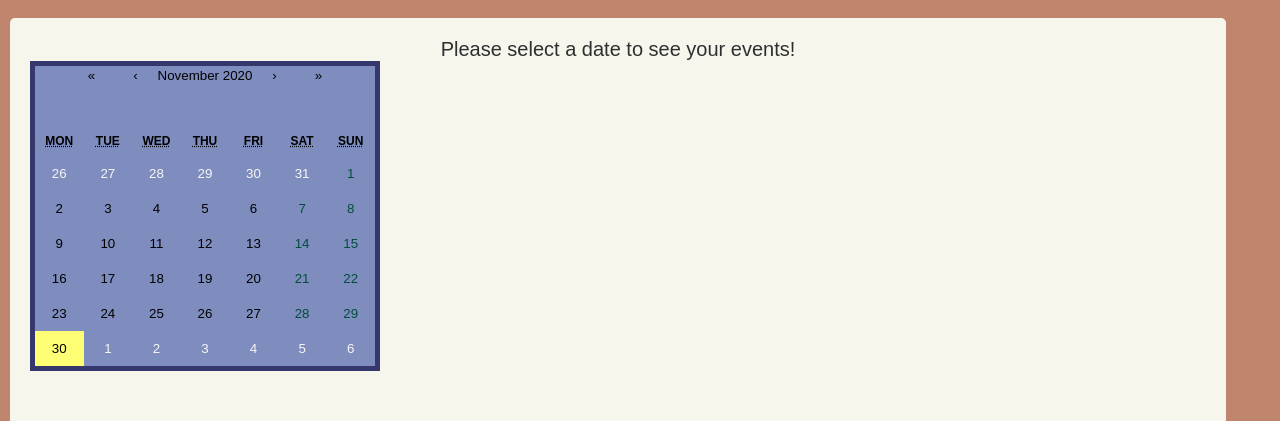
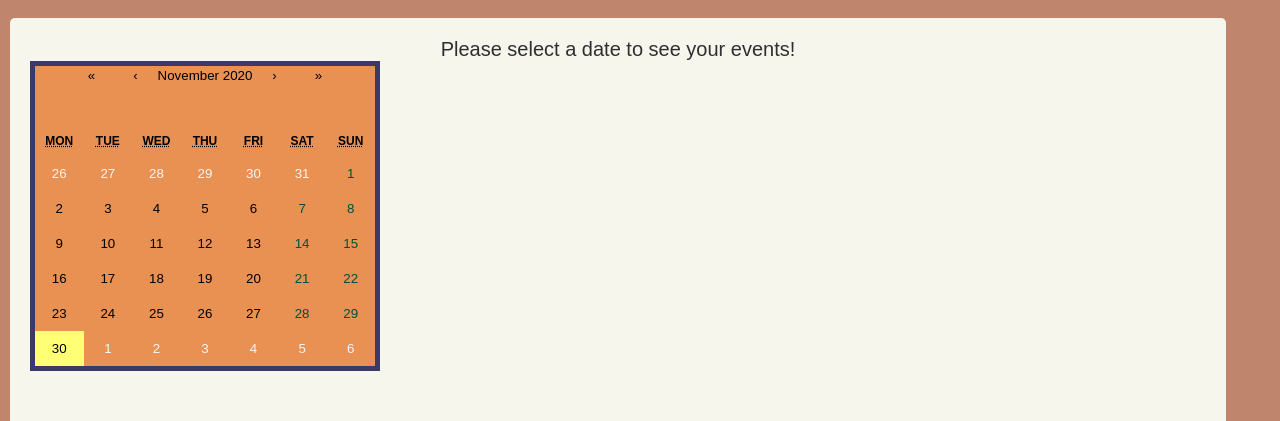
Before and after one commit to Strongtalk/COVID-Contact-tracing, a React (Create React App) app in the folder client/: page /userprofile in a window 1280 px wide. Shown: the part 202-623 px from the top of the page. Built offline with nearby package versions, Linux system fonts and the light colour scheme; no server answers; sample sign-in values are in the browser's storage; a web font is replaced by a local one.

Commit message:
still working with calendar

```diff
--- a/client/src/Components/profilePage/Calendar.css
+++ b/client/src/Components/profilePage/Calendar.css
@@ -1,7 +1,7 @@
 .react-calendar {
   width: 350px;
   max-width: 100%;
-  background: rgba(121, 137, 189, 0.959);
+  background: rgba(233, 140, 78, 0.959);
   border: 5px solid #323369f1;
   font-family: Arial, Helvetica, sans-serif;
   line-height: 1.125em;
```
